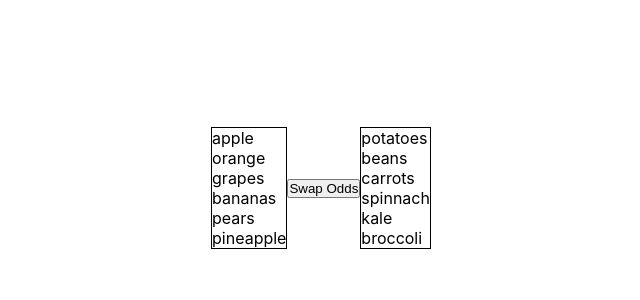
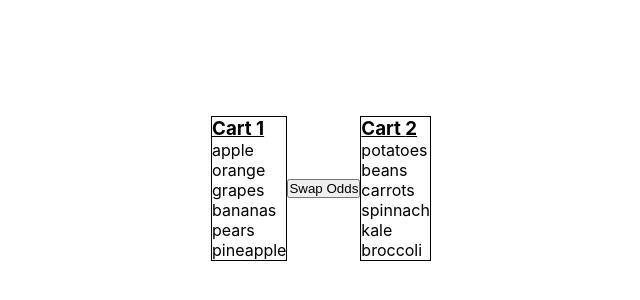
Before and after one commit to moonspark78/Meta-Interview-2, a React (Create React App) app: page / in a window 1280 px wide. Shown: the part 212-512 px from the top of the page, without its empty margins (319-959 px from the left). Built offline with nearby package versions, Linux system fonts and the light colour scheme.

Commit message:
:construction: Modification  :construction:

```diff
--- a/src/App.css
+++ b/src/App.css
@@ -17,3 +17,8 @@
   border: solid 1px black;
   flex-direction: column;
 }
+
+.to{
+  text-decoration: underline;
+
+}
--- a/src/App.js
+++ b/src/App.js
@@ -11,9 +11,9 @@ function App() {
   return (
     <div className="page flex">
 
-        <Cart items={cartA}/>
+        <Cart items={cartA} cartNumber={1}/>
         <button>Swap Odds</button>
-        <Cart items={cartB}/>
+        <Cart items={cartB} cartNumber={2}/>
     </div>
   );
 }
--- a/src/Cart.jsx
+++ b/src/Cart.jsx
@@ -1,8 +1,9 @@
 import React from 'react'
 
-export const Cart = ({items}) => {
+export const Cart = ({items, cartNumber}) => {
   return (
     <div className='cart-container'>
+        <h3 className='to'>Cart {cartNumber}</h3>
       {
         items.map((item) =>{
           return (
```
